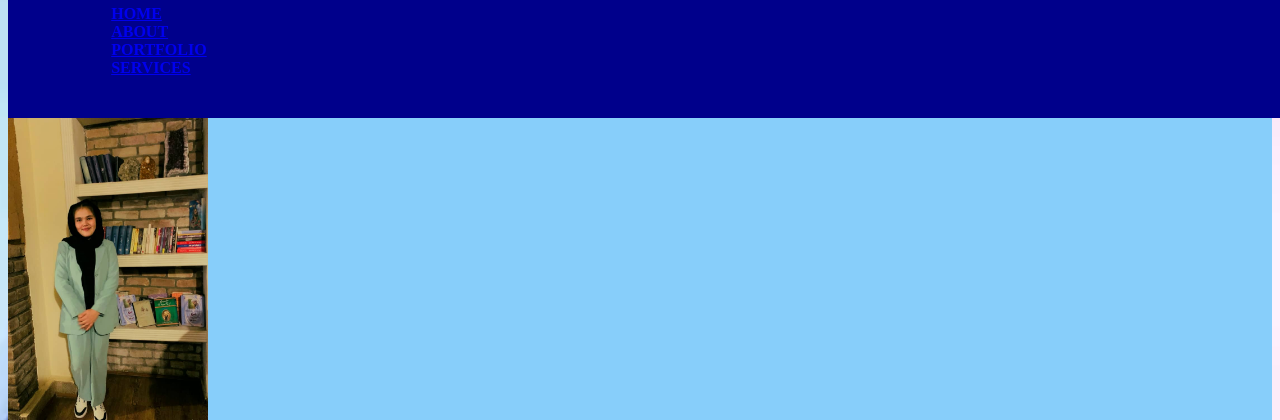
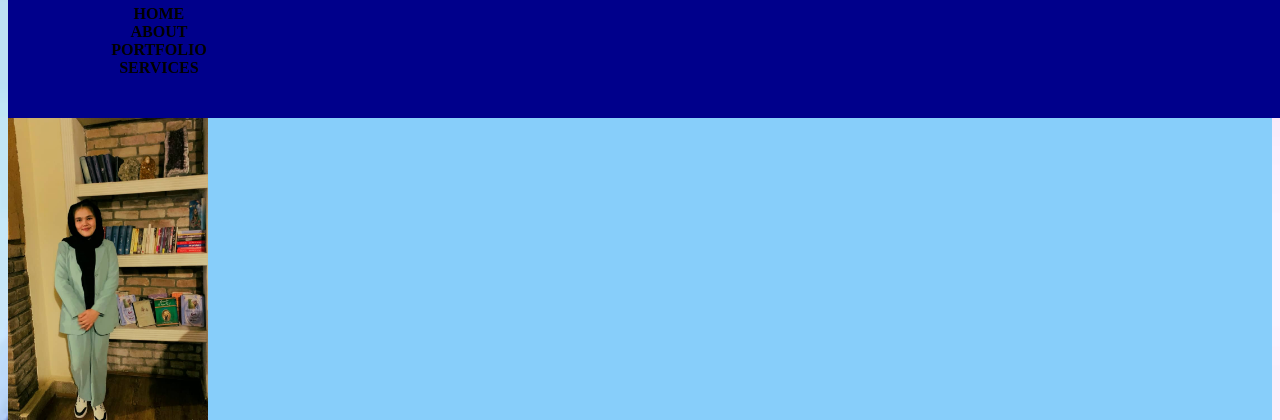
Before and after one commit to Sosanamiri/My-portofilo, a plain HTML site: page index.html in a window 1280 px wide. Shown: the part 95-515 px from the top of the page. Drawn offline with Linux system fonts and the light colour scheme.

Commit message:
Update style.css

```diff
--- a/style.css
+++ b/style.css
@@ -28,7 +28,7 @@ header{
     align-items: center;
     z-index: 100;
 }
-ul li{
+nav ul li{
     display: flex;
     top: 100%;
     bottom:0;
@@ -38,12 +38,11 @@ ul li{
     list-style: none;
     font-weight: bold;
 }
-div class{
+ nav ul a {
+    text-decoration: none;
+    color: black;
     display: flex;
-    gap: 15px;
+    align-items: center;
     justify-content: center;
-    margin-top: 20px;
-    position: absolute
-
-
+    width: 100%;
 }
```
